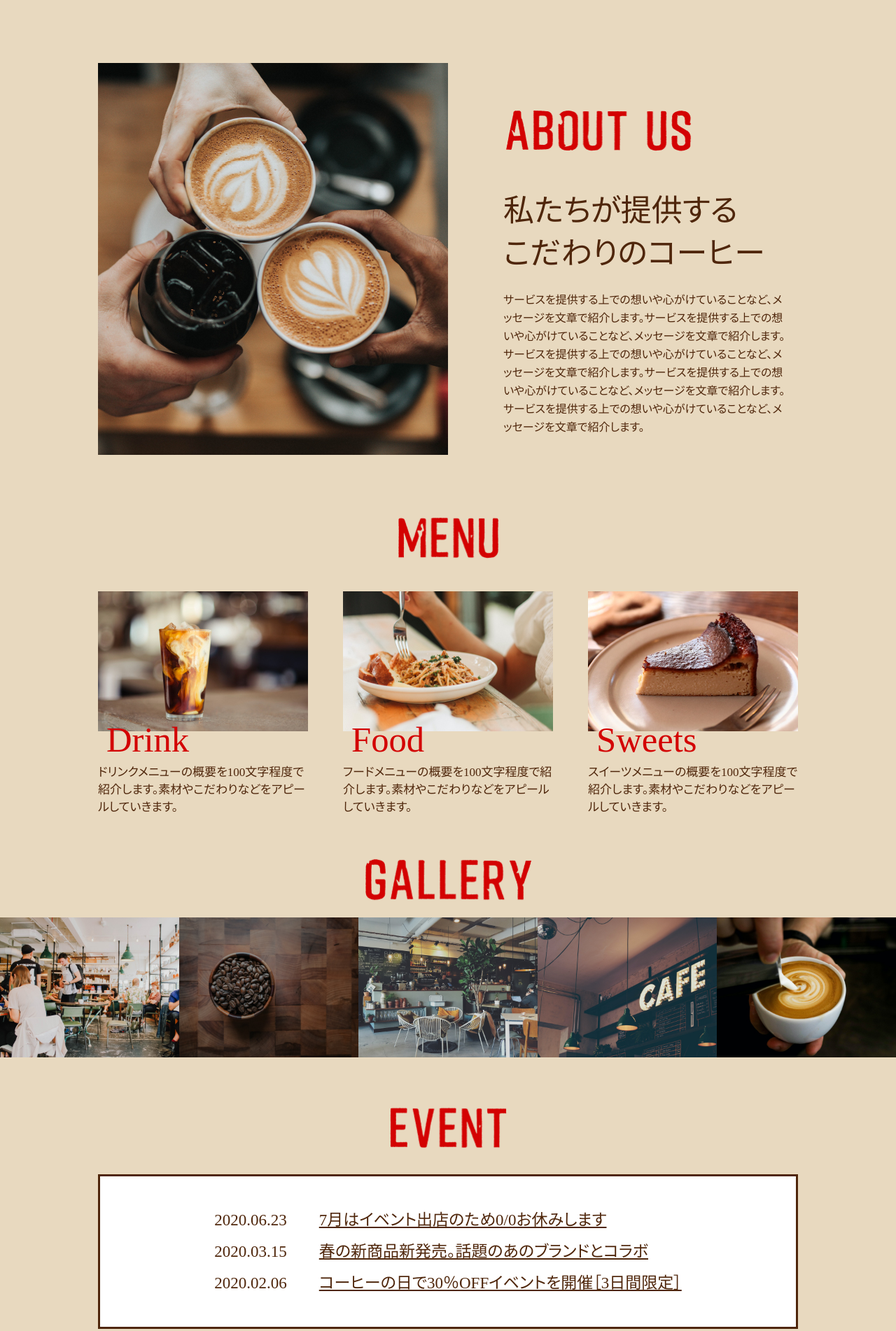
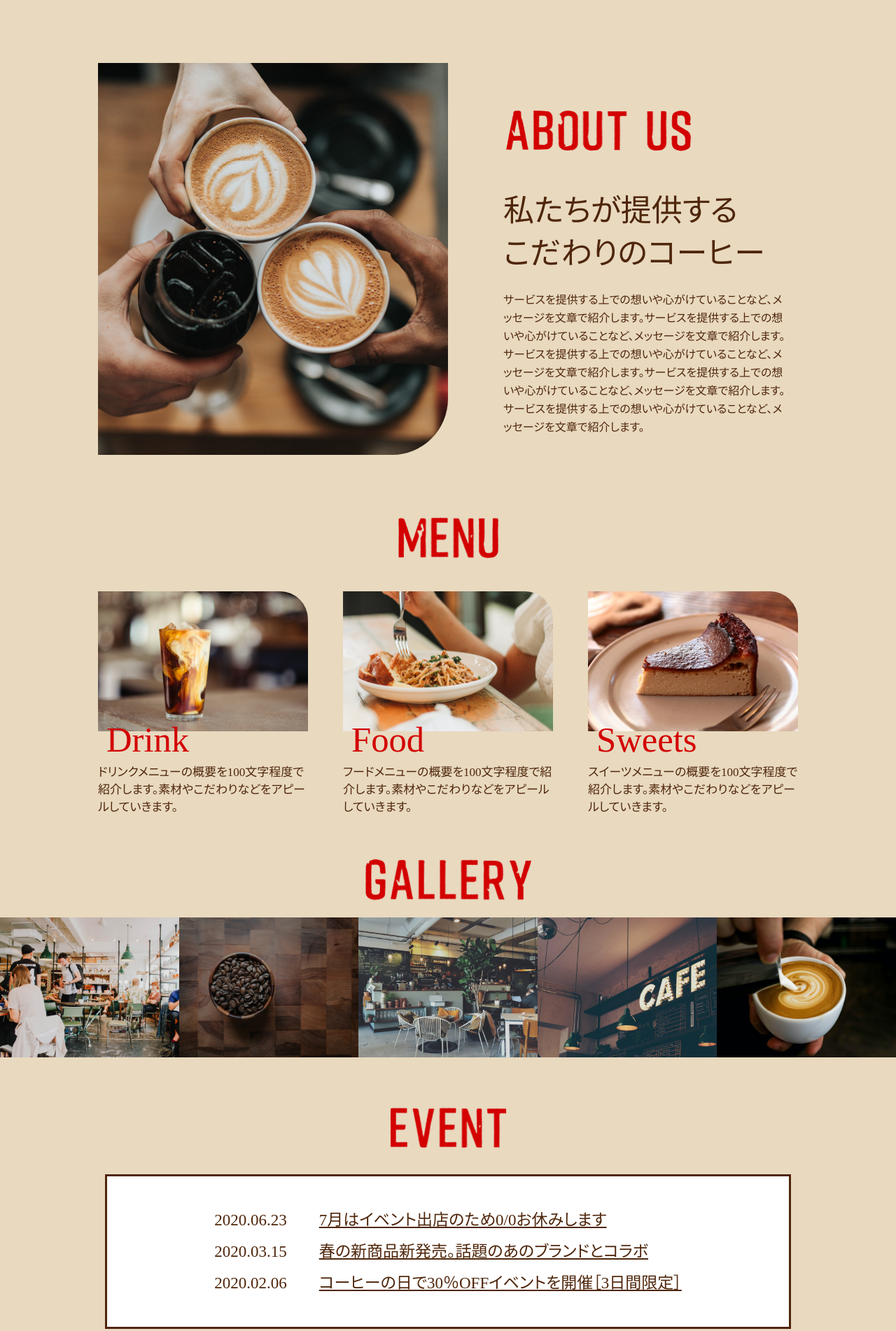
Before and after one commit to kawamura-design/dezasuta_, a plain HTML site: page codingkadai4-cafe_kawamura/index.html in a window 1280 px wide. Shown: the part 894-2796 px from the top of the page at 70% size. Drawn offline with nearby package versions, Linux system fonts and the light colour scheme.

Commit message:
PC版修正

```diff
--- a/codingkadai4-cafe_kawamura/css/style.css
+++ b/codingkadai4-cafe_kawamura/css/style.css
@@ -217,6 +217,10 @@ body {
     display: flex;
 }
 
+.about div > img {
+    border-radius: 0 0 80px 0;
+}
+
 .about_text h2 {
     width: 272px;
     margin: 56px auto 48px 79px;
@@ -251,7 +255,14 @@ body {
 .menu_block {
     display: flex;
     justify-content: space-between;
-    margin: 0 auto;
+}
+
+.menu_item {
+    width: 30%;
+}
+
+.menu_item img {
+    border-radius: 0 40px 0 0;
 }
 
 .menu_item h3 {
@@ -265,7 +276,6 @@ body {
 
 .menu_item p {
     font-size: 17px;
-    width: 300px;
     line-height: 1.47;
 }
 
@@ -294,7 +304,7 @@ body {
     display: flex;
     justify-content: center;
     align-items: center;
-    margin: 0 auto;
+    margin: 0 10px;
     padding: 40px;
     border: 3px solid #4f260b;
     background-color: #fff;
@@ -350,6 +360,7 @@ footer {
 }
 
 /* ★インライン要素だからブロック要素に戻して、text-align: centerでなぜ中央にくるのか */
+/* ブロック要素にtext-align: centerを使えばその中のテキストが左右中央にくる */
 small {
     color: #000000;
     display: block;
@@ -359,10 +370,10 @@ small {
 }
 
 /* ページトップボタン */
-/* ★どこを見て40pxに合わせるのでしょうか。 */
 .pagetop {
     position: fixed;
     right: 40px;
     bottom: 40px;
     width: 125px;
+    /* 適当な位置… */
 }
```
Also changed, not shown: codingkadai4-cafe_kawamura/images/アセット 65.png (deleted), codingkadai4-cafe_kawamura/images/アセット 66.png (deleted), codingkadai4-cafe_kawamura/images/アセット 67.png (deleted), codingkadai4-cafe_kawamura/images/アセット 68.png (deleted).
